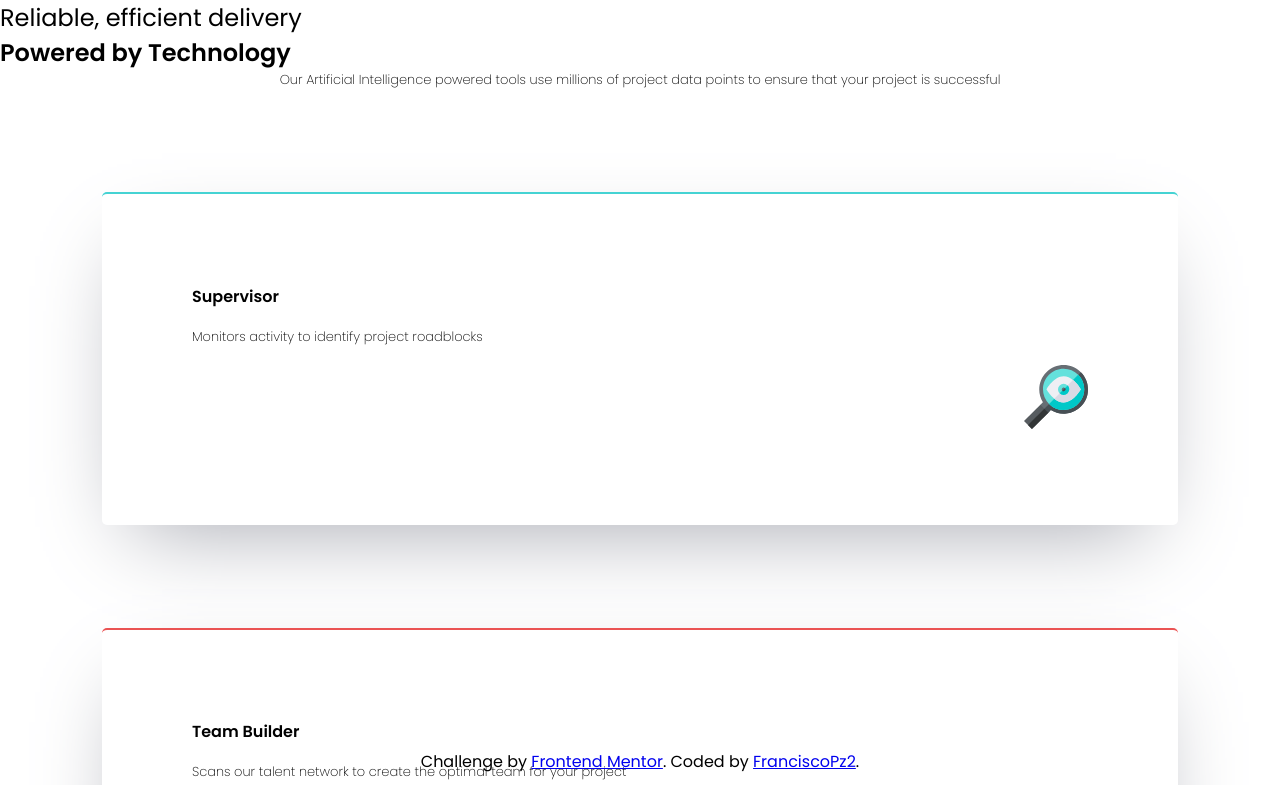
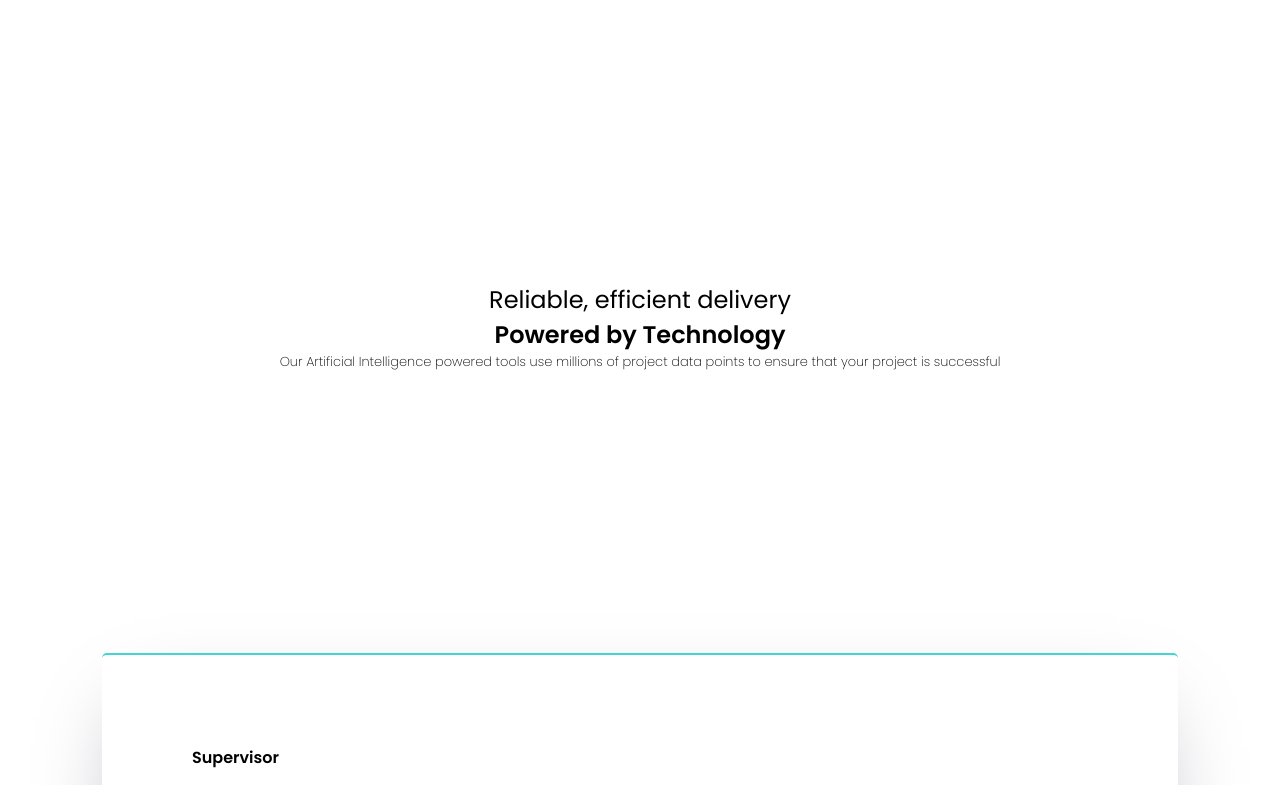
Before and after one commit to FranciscoPz2/platziChallengeThird, a plain HTML site: page index.html in a window 1280 px wide. Shown: the top 785 px of the page. Drawn offline with Linux system fonts and the light colour scheme.

Commit message:
últimos detalles para mobile first

```diff
--- a/css/style.css
+++ b/css/style.css
@@ -8,6 +8,9 @@
 body{
     height: 100%;
     width : 100%;
+}
+.article-sup{
+    text-align: center;
 }
 
 .article-sup__firstText{
@@ -79,11 +82,12 @@ figure{
     vertical-align: bottom;
     align-items   : end;
     text-align    : end;
+    margin        : 7% 0 0;
 }
 /* Extra small devices (phones, 600px and down) */
 @media only screen and (max-width: 600px) {
     .article-sup{
-        margin: 22% 8%;
+        margin    : 22% 8%;
     }
     footer {
         width: 100%;
@@ -93,7 +97,13 @@ figure{
 
 /* Small devices (portrait tablets and large phones, 600px and up) */
 @media only screen and (min-width: 600px) {
-
+    .article-sup{
+        margin: 22% 8%;
+    }
+    footer {
+        width: 100%;
+        visibility: hidden;
+    }
 }
 
 /* Medium devices (landscape tablets, 768px and up) */
```
